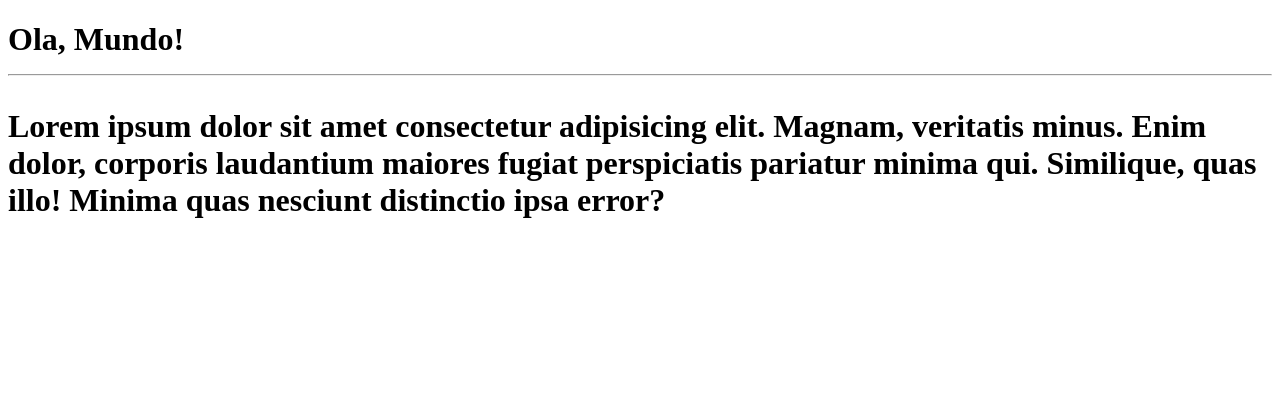
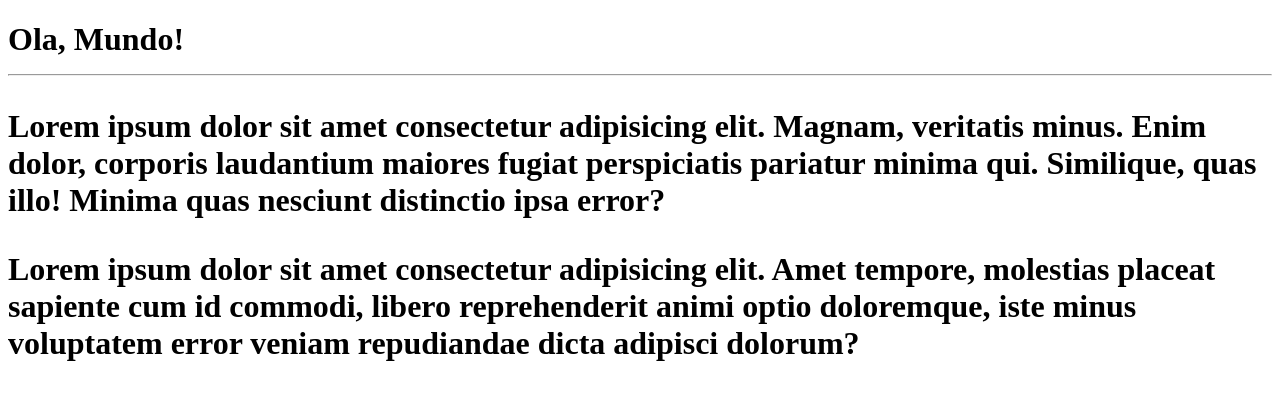
Before and after one commit to Thiago-out/Ola-Mundo, a plain HTML site: page index.html in a window 1280 px wide. Drawn offline with Linux system fonts and the light colour scheme.

Commit message:
novo Lorem

```diff
--- a/index.html
+++ b/index.html
@@ -11,6 +11,10 @@
         <hr>
         <p>
             Lorem ipsum dolor sit amet consectetur adipisicing elit. Magnam, veritatis minus. Enim dolor, corporis laudantium maiores fugiat perspiciatis pariatur minima qui. Similique, quas illo! Minima quas nesciunt distinctio ipsa error?
+
+            <p>Lorem ipsum dolor sit amet consectetur adipisicing elit. Amet tempore, molestias placeat sapiente cum id commodi, libero reprehenderit animi optio doloremque, iste minus voluptatem error veniam repudiandae dicta adipisci dolorum?
+
+            </p>
         </p>
     </h1>
 
```
